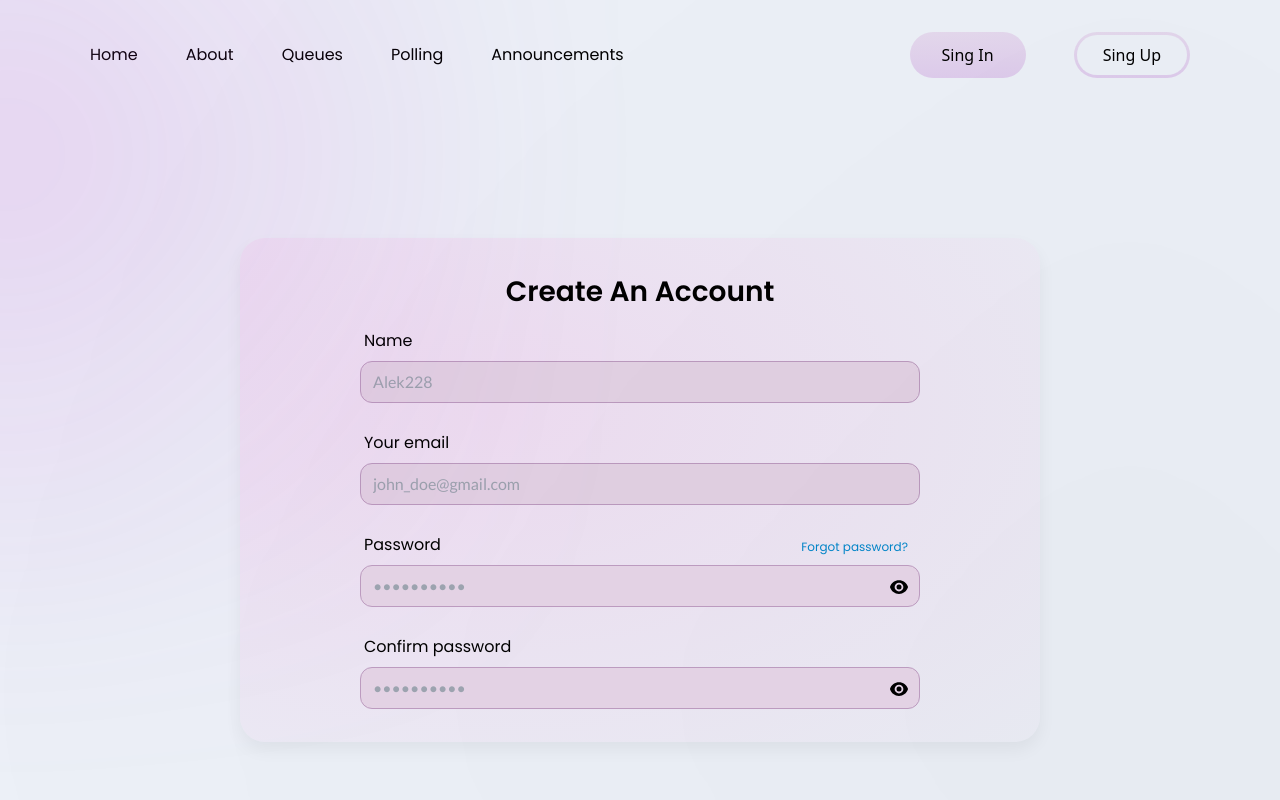
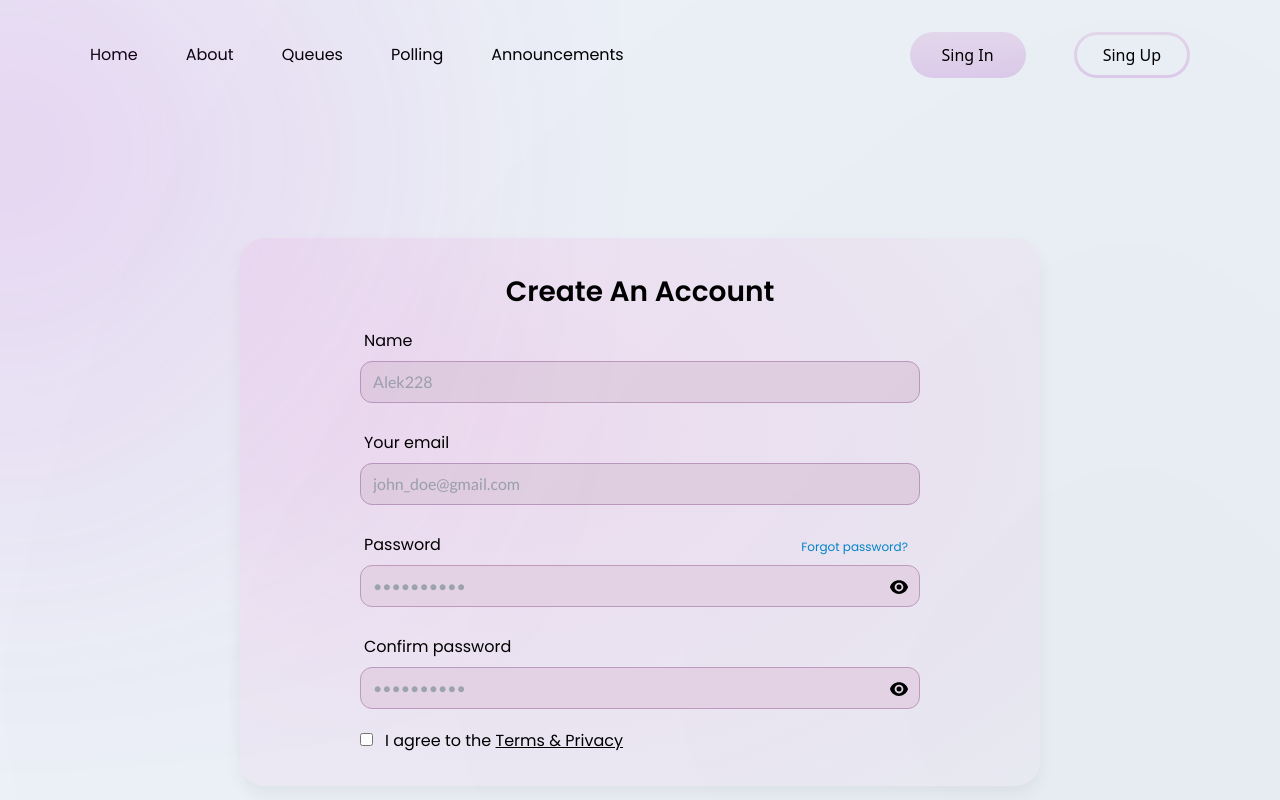
Before and after one commit to GEOFARL/lab-queue, a React (Vite) app in the folder frontend/: page /sing-up in a window 1280 px wide. Shown: the top 800 px of the page. Built offline with nearby package versions, Linux system fonts and the light colour scheme.

Commit message:
Markup terms and condition agreement

```diff
--- a/frontend/src/components/SignUpForm.jsx
+++ b/frontend/src/components/SignUpForm.jsx
@@ -61,7 +61,7 @@ const SignUpForm = () => {
           </a>
         </div>
 
-        <div className="form-control password relative">
+        <div className="form-control password relative mb-5">
           <label htmlFor="confirm-password">Confirm password</label>
           <input
             type={`${hideConfirmPassword ? 'password' : 'text'}`}
@@ -88,6 +88,20 @@ const SignUpForm = () => {
             />
           </div>
         </div>
+
+        <div className="">
+          <input
+            type="checkbox"
+            id="agree-terms"
+            className="mr-3 bg-[#E3D2E4]"
+          />
+          <label htmlFor="agree-terms">
+            I agree to the{' '}
+            <a href="#" className="underline">
+              Terms & Privacy
+            </a>
+          </label>
+        </div>
       </div>
     </div>
   );
```
